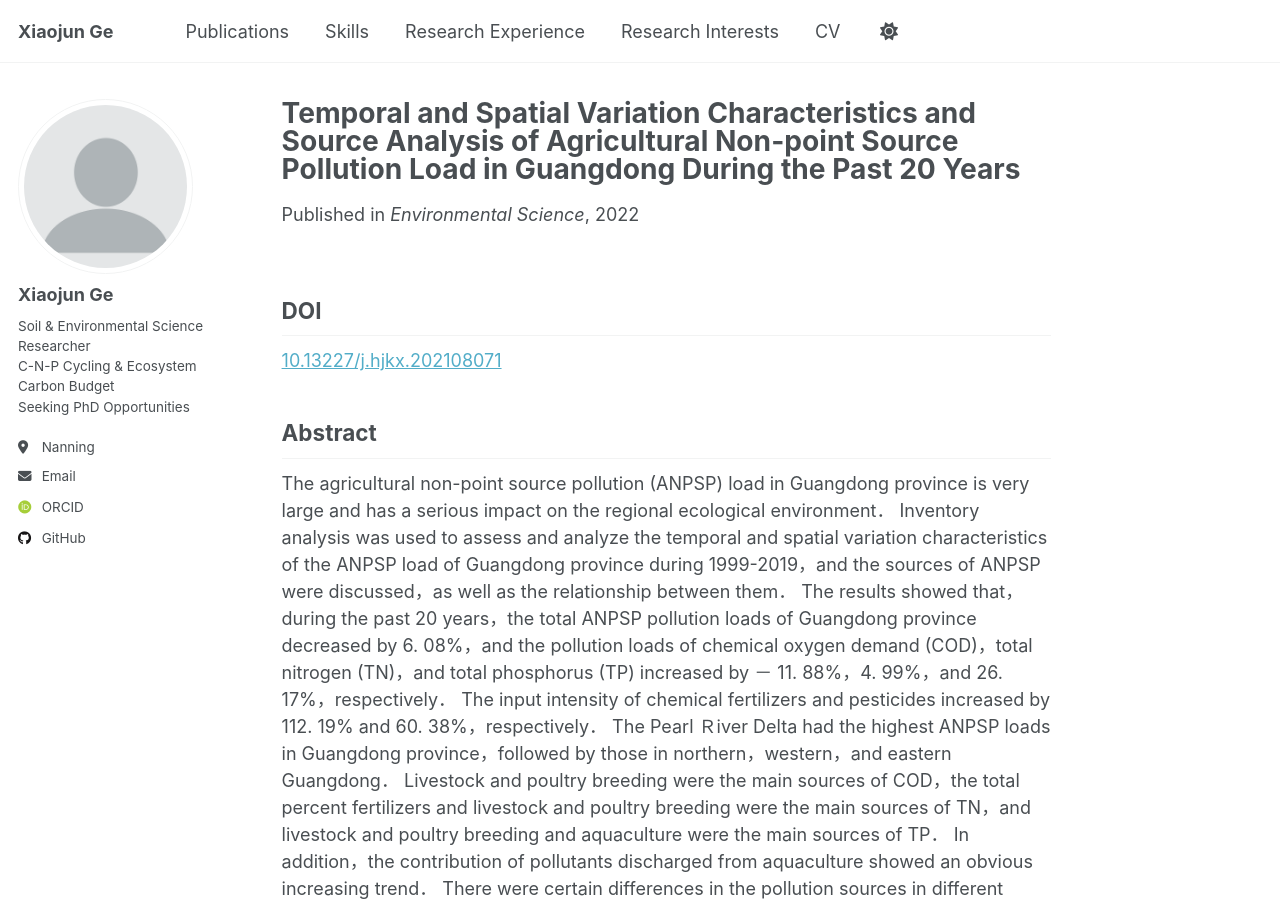
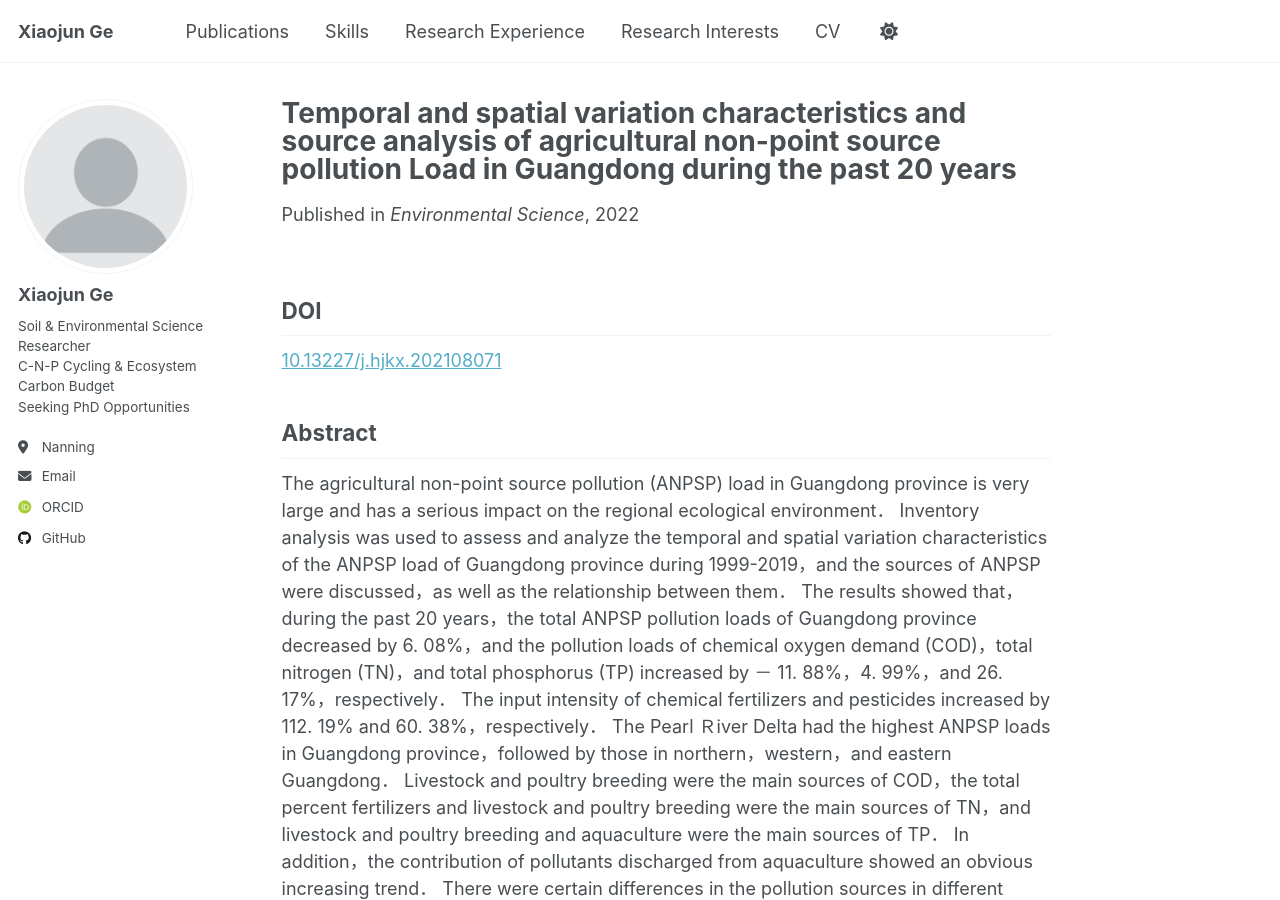
Before and after one commit to gexiaojun1201/Xiaojun_Ge.github.io, a Jekyll site: the page built from _publications/近20年来广东省农业面源污染负荷时空变化与来源分析.md, in a window 1280 px wide and 900 px high. Built offline with Jekyll 4.4.1, drawn with Linux system fonts in a browser that asks for light colours; some web fonts are replaced; a script that is not in the unit is left out.

```diff
--- a/_publications/近20年来广东省农业面源污染负荷时空变化与来源分析.md
+++ b/_publications/近20年来广东省农业面源污染负荷时空变化与来源分析.md
@@ -1,5 +1,5 @@
 ---
-title: "Temporal and Spatial Variation Characteristics and Source Analysis of Agricultural Non-point Source Pollution Load in Guangdong During the Past 20 Years"
+title: "Temporal and spatial variation characteristics and source analysis of agricultural non-point source pollution Load in Guangdong during the past 20 years"
 collection: publications
 category: manuscripts
 date: 2022-06-01
```
